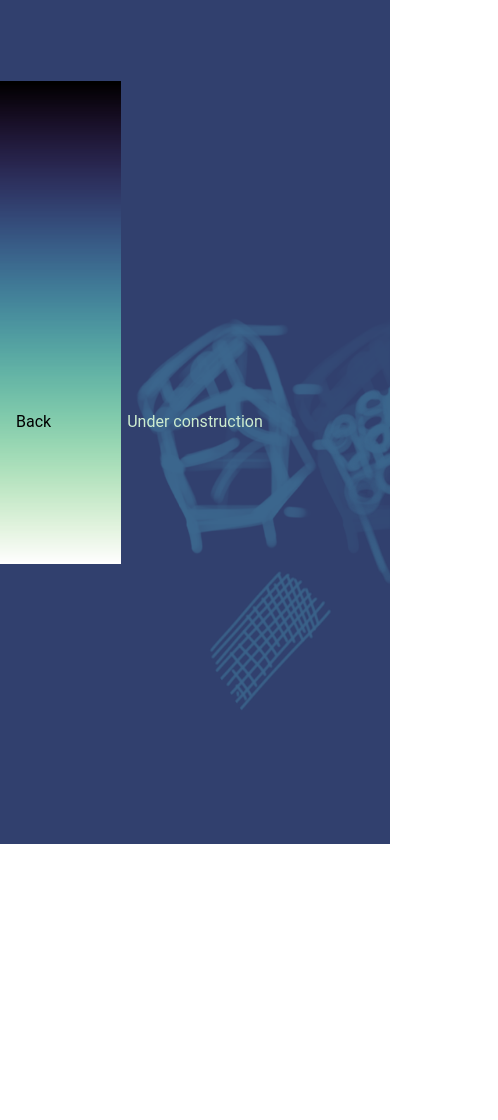
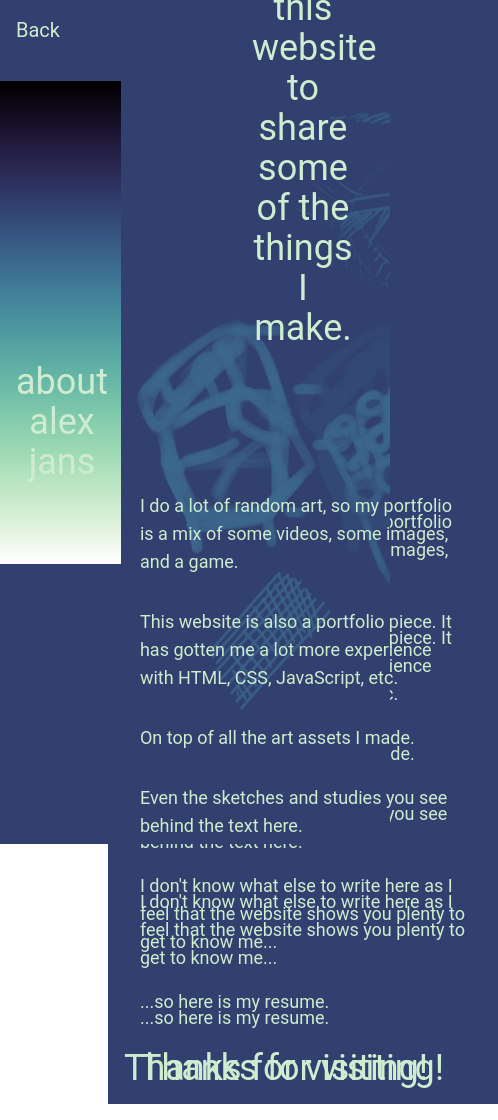
Before and after one commit to allocs/allocs.github.io, a React (Vite) app: page /About in a window 390 px wide. Shown: the whole page, 498 px wide, since content can reach past the window. Before the commit the page ends 844 px from the top, so only its background shows below. Built offline with nearby package versions, Linux system fonts and the light colour scheme; a web font is replaced by a local one.

Commit message:
Parallax added, want to see it on my phone

```diff
--- a/src/pages/About.jsx
+++ b/src/pages/About.jsx
@@ -4,37 +4,105 @@ import resume from '../assets/images/Alexandra Jans - Resume.png';
 import bannerBottom from '../assets/images/aboutBannerBottom.png';
 import bannerMiddle from '../assets/images/aboutBannerMiddle.png';
 import bannerTop from '../assets/images/aboutBannerTop.png';
-
-        // Add JavaScript to handle parallax effect on scroll
-        window.addEventListener('scroll', function () {
-            const parallaxElements =
-                  document.querySelectorAll('.parallax-bg');
-            parallaxElements.forEach(function (element) {
-                let scrollPosition = window.pageYOffset;
-                element.style.transform =
-                      'translateY(' + scrollPosition * 0.5 + 'px)';
-            });
-        });
-
-
+import { Parallax, ParallaxProvider } from 'react-scroll-parallax';
 
 const Nowhere = () => {
 
 return(
-    <body className='overflox-x-hidden bg-[#31406E]'>
-        <div className="relative h-screen bg-fixed bg-cover bg-[url('/src/assets/images/aboutBannerBottom.png')] overflow-hidden">
-            <div className="absolute inset-0 bg-cover bg-fixed parallax-bg bg-[url('/src/assets/images/aboutBannerMiddle.png')]">
-            </div>
-            <div className='absolute inset-0 flex justify-center items-center'>
-                <div className='text-center text-[#CEECCF]'>
-                    Under construction
+    <ParallaxProvider className='absolute overflow-hidden bg-[#31406E] h-screen bg-fixed'>
+            <Parallax speed={0} className='absolute inset-0 flex justify-center bg-[#31406E]'>
+                <NavLink className='absolute inset-4 flex flex-shrink-0 mr-4 text-[#CEECCF] text-xl' to='/'>
+                    Back
+                </NavLink>
+                <div className='flex text-center text-[#CEECCF] text-4xl h-screen w-screen items-center p-4'>
+                    <div className='text-4xl'>
+                        about alex jans
+                    </div>
+                    <div className='static flex-column justify-center items-end w-screen p-4 text-left bg-[#31406E]'>
+                        <div className='h-3/4'/>
+                        <div className='p-32 text-center'>
+                            Hi! I'm Alex. I made this website to share some of the things I make.
+                        </div>
+                        <div className='h-1/4'/>
+                        <div className='p-4 text-lg'>
+                            I do a lot of random art, so my portfolio is a mix of some videos, some images, and a game.
+                        </div>
+                        <div className='p-4 text-lg'>
+                            This website is also a portfolio piece. It has gotten me a lot more experience with HTML, CSS, JavaScript, etc.
+                        </div>
+                        <div className='p-4 text-lg'>
+                            On top of all the art assets I made.
+                        </div>
+                        <div className='p-4 text-lg'>
+                            Even the sketches and studies you see behind the text here.
+                        </div>
+                        <div className='p-4 text-lg'>
+                            I don't know what else to write here as I feel that the website shows you plenty to get to know me...
+                        </div>
+                         <div className='p-4 text-lg'>
+                            <NavLink className='flex flex-shrink-0 mr-4' to='/Resume'>
+                            ...so here is my resume.
+                            </NavLink>
+                        </div>
+                        <div>
+                            Thanks for visiting!
+                        </div>
+                    </div>
+                    <div className='flex w-1/4'>
+
+                    </div>
                 </div>
-                    <NavLink className='absolute inset-4 flex flex-shrink-0 items-center mr-4' to='/'>
-                        Back
-                    </NavLink>
-            </div>
-        </div>
-    </body>
+
+            </Parallax>
+        <Parallax speed={-80}    className="relative h-screen bg-fixed bg-cover bg-[url('/src/assets/images/aboutBannerBottom.png')]"/>
+            <Parallax speed={-40} className="absolute inset-0 bg-cover bg-fixed parallax-bg bg-[url('/src/assets/images/aboutBannerMiddle.png')]"/>
+            <Parallax speed={-20} className="absolute inset-0 bg-cover bg-fixed parallax-bg bg-[url('/src/assets/images/aboutBannerTop.png')]"/>
+            <Parallax speed={0} className='absolute inset-0 flex justify-center'>
+                <NavLink className='absolute inset-4 flex flex-shrink-0 mr-4 text-[#CEECCF] text-xl' to='/'>
+                    Back
+                </NavLink>
+                <div className='flex text-center text-[#CEECCF] text-4xl h-screen w-screen items-center p-4'>
+                    <div className='text-4xl'>
+                        about alex jans
+                    </div>
+                    <div className='static flex-column justify-center items-end w-screen p-4 text-left'>
+                        <div className='h-3/4'/>
+                        <div className='p-32 text-center'>
+                            Hi! I'm Alex. I made this website to share some of the things I make.
+                        </div>
+                        <div className='h-1/4'/>
+                        <div className='p-4 text-lg'>
+                            I do a lot of random art, so my portfolio is a mix of some videos, some images, and a game.
+                        </div>
+                        <div className='p-4 text-lg'>
+                            This website is also a portfolio piece. It has gotten me a lot more experience with HTML, CSS, JavaScript, etc.
+                        </div>
+                        <div className='p-4 text-lg'>
+                            On top of all the art assets I made.
+                        </div>
+                        <div className='p-4 text-lg'>
+                            Even the sketches and studies you see behind the text here.
+                        </div>
+                        <div className='p-4 text-lg'>
+                            I don't know what else to write here as I feel that the website shows you plenty to get to know me...
+                        </div>
+                         <div className='p-4 text-lg'>
+                            <NavLink className='flex flex-shrink-0 mr-4' to='/Resume'>
+                            ...so here is my resume.
+                            </NavLink>
+                        </div>
+                        <div className='p-4'>
+                            Thanks for visiting!
+                        </div>
+                    </div>
+                    <div className='flex w-1/4'>
+
+                    </div>
+                </div>
+
+            </Parallax>
+
+    </ParallaxProvider>
 )
 
 // return(
```
